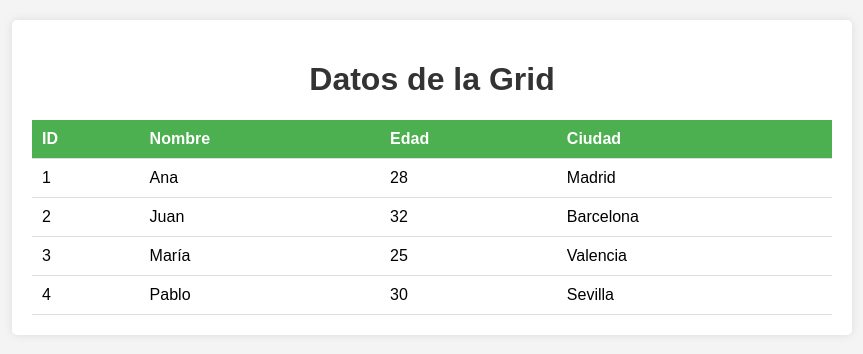
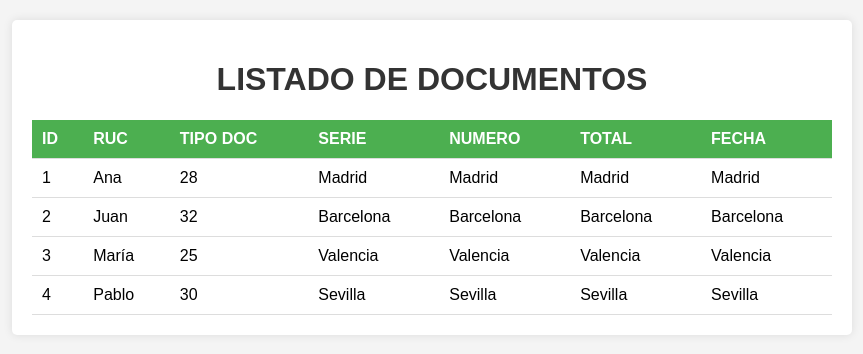
Before and after one commit to ilich2015/Web, a Flask app: page / in a window 1280 px wide. Shown: the top 354 px of the page, without its empty margins (208-1071 px from the left). Run offline with Flask 3, Linux system fonts and the light colour scheme.

Commit message:
Cambio en la Grilla

```diff
--- a/app.py
+++ b/app.py
@@ -7,4 +7,4 @@ def home():
     return render_template('index.html')
 
 if __name__ == '__main__':
-    app.run(debug=True,host='0.0.0.0', port=80)
+    app.run(debug=True)
--- a/templates/index.html
+++ b/templates/index.html
@@ -50,14 +50,17 @@ tr:hover {
 </head>
 <body>
     <div class="container">
-        <h1>Datos de la Grid</h1>
+        <h1>LISTADO DE DOCUMENTOS</h1>
         <table>
             <thead>
                 <tr>
                     <th>ID</th>
-                    <th>Nombre</th>
-                    <th>Edad</th>
-                    <th>Ciudad</th>
+                    <th>RUC</th>
+                    <th>TIPO DOC</th>
+                    <th>SERIE</th>
+                    <th>NUMERO</th>
+                    <th>TOTAL</th>
+                    <th>FECHA</th>
                 </tr>
             </thead>
             <tbody>
@@ -66,11 +69,17 @@ tr:hover {
                     <td>Ana</td>
                     <td>28</td>
                     <td>Madrid</td>
+                    <td>Madrid</td>
+                    <td>Madrid</td>
+                    <td>Madrid</td>
                 </tr>
                 <tr>
                     <td>2</td>
                     <td>Juan</td>
                     <td>32</td>
+                    <td>Barcelona</td>
+                    <td>Barcelona</td>
+                    <td>Barcelona</td>
                     <td>Barcelona</td>
                 </tr>
                 <tr>
@@ -78,11 +87,17 @@ tr:hover {
                     <td>María</td>
                     <td>25</td>
                     <td>Valencia</td>
+                    <td>Valencia</td>
+                    <td>Valencia</td>
+                    <td>Valencia</td>
                 </tr>
                 <tr>
                     <td>4</td>
                     <td>Pablo</td>
                     <td>30</td>
+                    <td>Sevilla</td>
+                    <td>Sevilla</td>
+                    <td>Sevilla</td>
                     <td>Sevilla</td>
                 </tr>
             </tbody>
```
